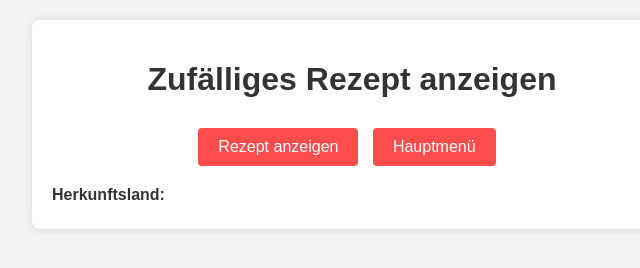
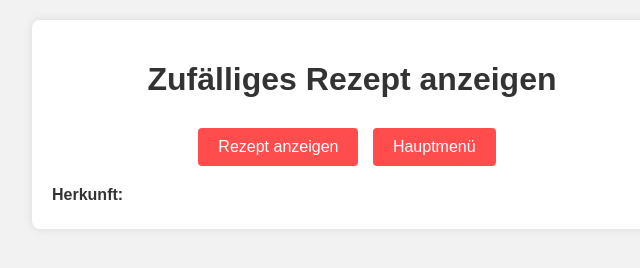
Before and after one commit to AzumLex/Valentinstag, a plain HTML site: page Optionen/3/land.html in a window 1280 px wide. Shown: the full height of the page, 288-928 px from the left. Drawn offline with Linux system fonts and the light colour scheme.

Commit message:
Update land.html

```diff
--- a/Optionen/3/land.html
+++ b/Optionen/3/land.html
@@ -70,7 +70,7 @@
         <button onclick="getRandomRecipe()">Rezept anzeigen</button>
         <button onclick="goToMainMenu()">Hauptmenü</button>
         <div class="recipe-details">
-            <p><strong>Herkunftsland:</strong> <span id="country"></span></p>
+            <p><strong>Herkunft:</strong> <span id="country"></span></p>
         </div>
     </div>
 
```
